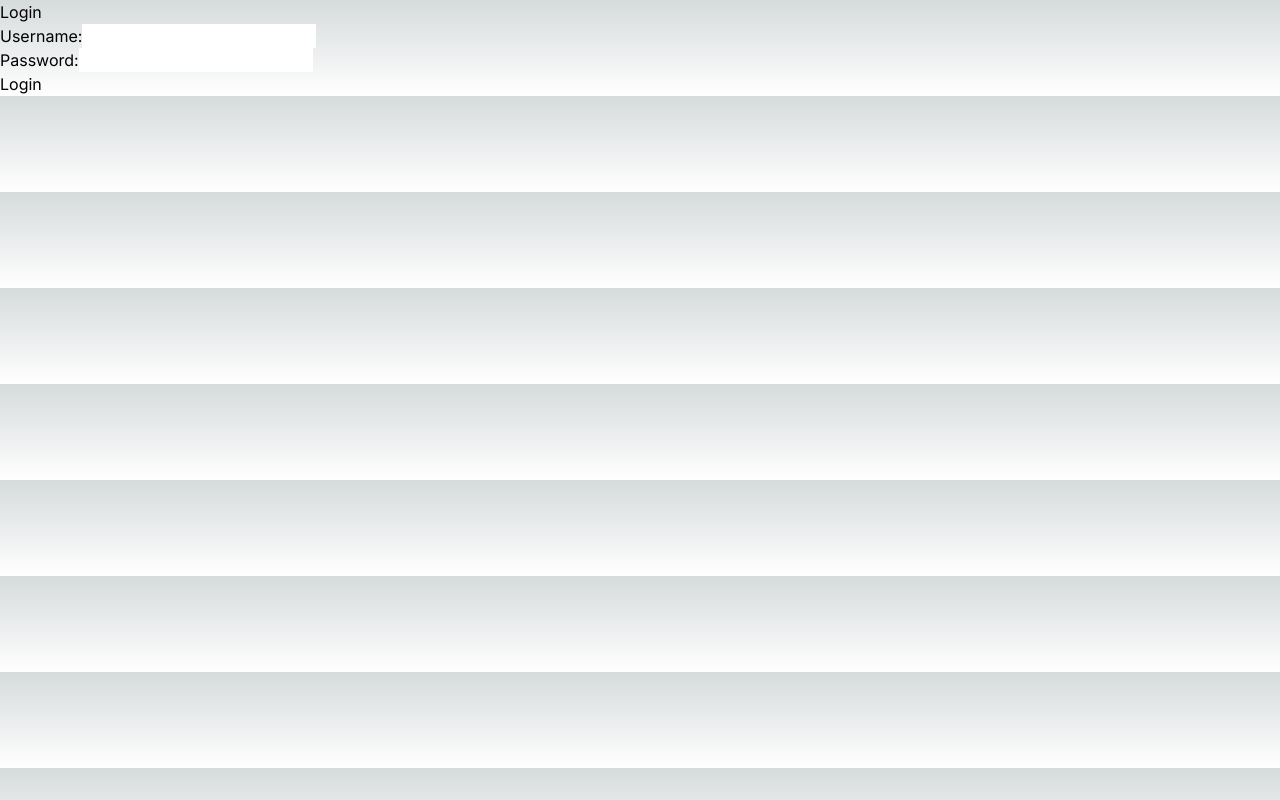
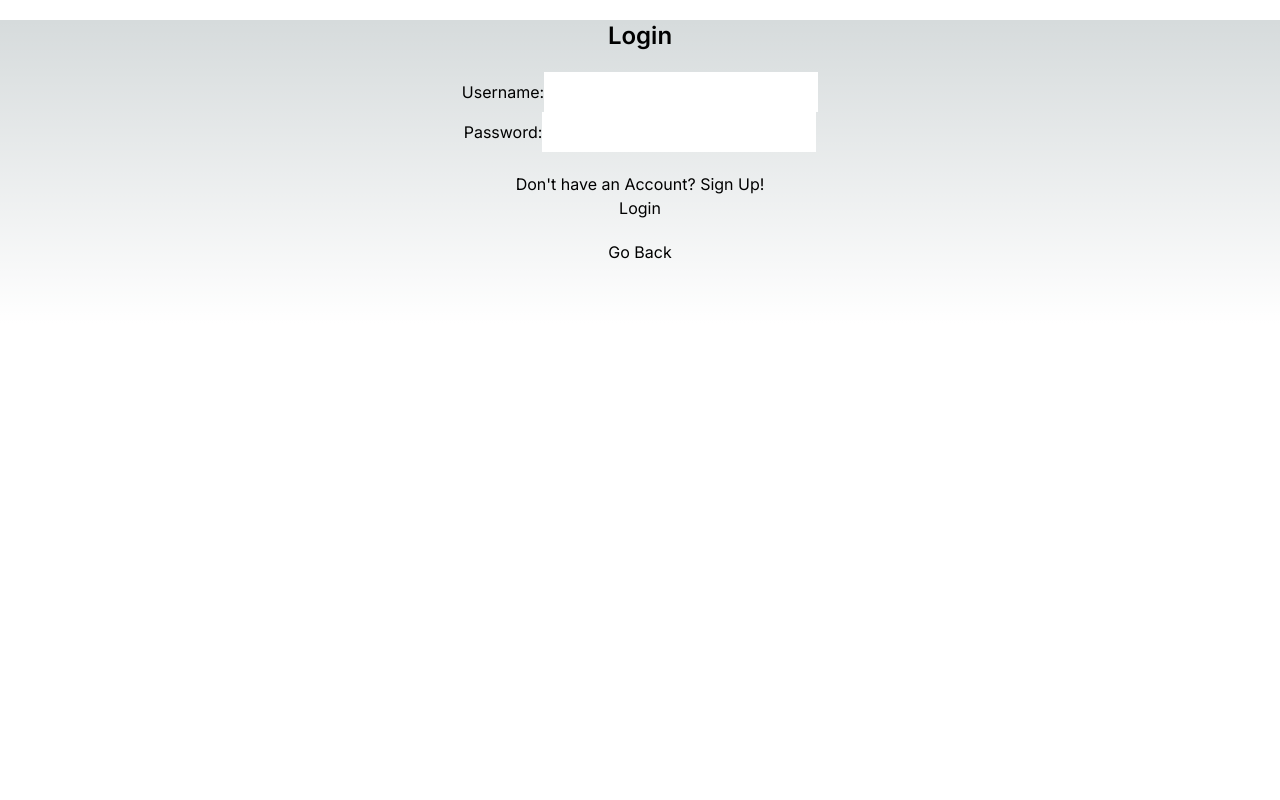
Before and after one commit to jonbiemond/promptlab, a Next.js app: page /login in a window 1280 px wide. Built offline with nearby package versions, Linux system fonts and the light colour scheme.

Commit message:
feat: update UI
- Update the User Authentication UI to functionally work for devs.
- Add the Sign in method to actually sign in without database info.
- Updated overall UI and Navigational Functionality to secure the UX design.

```diff
--- a/package.json
+++ b/package.json
@@ -46,6 +46,7 @@
     "@typescript-eslint/eslint-plugin": "^6.12.0",
     "@typescript-eslint/parser": "^6.13.1",
     "autoprefixer": "^10.0.1",
+    "daisyui": "^4.4.9",
     "dotenv": "^16.3.1",
     "eslint": "^8",
     "eslint-config-airbnb": "^19.0.4",
--- a/src/app/api/auth/[...nextauth]/options.tsx
+++ b/src/app/api/auth/[...nextauth]/route.ts
@@ -1,27 +1,25 @@
-import type { NextAuthOptions } from 'next-auth'
+import NextAuth from 'next-auth';
 import CredentialsProvider from 'next-auth/providers/credentials'
 
-export const options: NextAuthOptions = {
-
+export const authOptions  = {
     providers: [
-
         CredentialsProvider({
             name: "Credentials",
             credentials: {
                 username: {
                     label: "Username:",
                     type: "text",
-                    placeholder: "Username"
+                    // placeholder: "Username"
                 },
                 password: {
                     label: "Password:",
                     type: "password",
-                    placeholder: "Password"
+                    // placeholder: "Password"
                 }
             },
             async authorize(credentials) {
 
-                const user = { id: "0", name: "Sample", password: "Text" }
+                const user = { id: "1", name: "Sample", password: "12345" }
 
                 if (credentials?.username === user.name && credentials?.password === user.password) {
                     return user
@@ -32,3 +30,6 @@ export const options: NextAuthOptions = {
         })
     ],
 }
+const handler = NextAuth(authOptions)
+
+export { handler as GET, handler as POST }
--- a/src/app/api/auth/[...nextauth]/route.tsx
+++ /dev/null
@@ -1,6 +0,0 @@
-import NextAuth from 'next-auth';
-import { options } from './options'
-
-const handler = NextAuth(options)
-
-export { handler as GET, handler as POST }
--- a/src/app/goals/page.tsx
+++ b/src/app/goals/page.tsx
@@ -2,6 +2,7 @@
 
 import { useEffect, useState } from 'react';
 import { useRouter } from 'next/navigation';
+import Link from 'next/link';
 
 const Goals = () => {
   const router = useRouter();
@@ -28,13 +29,16 @@ const Goals = () => {
   ];
 
   return (
-    <div>
+    <div className='text-center items-center h-screen justify-center flex flex-col'>
       <h1>Engineering Goals</h1>
+      <br />
       <ul>
         {goals.map((goal, index) => (
           <li key={index}>{goal}</li>
         ))}
       </ul>
+      <br />
+      <Link href={'/messages'}>Go Back</Link>
     </div>
   );
 };
--- a/src/app/login/page.tsx
+++ b/src/app/login/page.tsx
@@ -2,6 +2,9 @@
 
 import { useState } from 'react';
 import { useRouter } from 'next/navigation';
+import Link from 'next/link';
+import { signIn } from 'next-auth/react';
+import { FormEvent } from 'react';
 
 const Login = () => {
 
@@ -9,28 +12,40 @@ const Login = () => {
   const [password, setPassword] = useState('');
   const router = useRouter();
 
-  const handleLogin = async (e: React.FormEvent) => {
 
+  const handleSubmit = async (e: FormEvent<HTMLFormElement>) => {
     e.preventDefault();
-    /*
-    login logic here
-    */
+
+    const formData = new FormData(e.currentTarget)
+    const result = await signIn('credentials', {
+      username: formData.get('username'),
+      password: formData.get('password'),
+      redirect: true,
+      callbackUrl: '/'
+    })
+
+    // if (res.ok && (res.status !== 500 || 400 )) {
+    //     router.push("/home")
+    //     router.refresh()
+    // }
     localStorage.setItem('isAuthenticated', 'true');
     router.push('/messages');
   };
 
   return (
-    <div>
-      <h1>Login</h1>
-      <form onSubmit={handleLogin}>
+    <div className='flex flex-col items-center my-5 text-center'>
+      <h1 className=' font-semibold text-2xl'>Login</h1>
+      <form className='my-5' onSubmit={handleSubmit}>
         <div>
           <label htmlFor="username">Username:</label>
           <input
             type="text"
             id="username"
+            name='pasword'
             value={username}
             onChange={(e) => setUsername(e.target.value)}
             required
+            className='text-black py-2 px-5'
           />
         </div>
         <div>
@@ -38,12 +53,18 @@ const Login = () => {
           <input
             type="password"
             id="password"
+            name='password'
             value={password}
             onChange={(e) => setPassword(e.target.value)}
             required
+            className='text-black py-2 px-5'
           />
         </div>
-        <button type="submit">Login</button>
+        <div className='flex flex-col my-5 '>
+          <Link href={'/signup'} className='hover:underline'>Don't have an Account? Sign Up!</Link>
+          <button type="submit">Login</button>
+          <Link href={'/'} className='hover:underline my-5'>Go Back</Link>
+        </div>
       </form>
     </div>
   );
--- a/src/app/messages/page.tsx
+++ b/src/app/messages/page.tsx
@@ -11,8 +11,6 @@ type MessageType = {
   text: string;
 };
 
-type HomeProps = {
-};
 
 export default function Messages() {
 
@@ -77,13 +75,13 @@ export default function Messages() {
   };
 
   return (
-    <div className={`container ${darkMode ? 'bg-black text-white' : 'bg-white text-black'}`}>
+    <div className={`container ${darkMode ? 'bg-black text-white w-screen' : 'bg-white text-black w-screen'}`}>
       <Head>
         <title>Conscious Learning</title>
         <link rel="icon" href="/favicon.ico" />
       </Head>
 
-      <header className="p-4 flex justify-between items-center">
+      <header className="p-4 flex justify-between items-center w-screen">
         <button onClick={toggleDarkMode} className="bg-gray-700 text-white px-4 py-2 rounded cursor-pointer">
           Toggle Dark Mode
         </button>
@@ -95,36 +93,38 @@ export default function Messages() {
         </Link>
       </header>
 
-      <div className="wrapper">
-        <main className="main-content flex-1 p-4">
-        <div className={`chat ${sidebarVisible ? 'with-sidebar' : ''}`}>
-      {messages.map((message, index) => (
-        <div key={index} className={message.type === 'user' ? 'userMessage' : 'botMessage'}>
-          <p className="text-left">{message.text}</p>
-        </div>
+      <div className="wrapper w-screen">
+        <main className="main-content flex-1 p-4 h-screen ">
+          <div className={`chat ${sidebarVisible ? 'with-sidebar' : ''}`}>
+            {messages.map((message, index) => (
+              <div key={index} className={message.type === 'user' ? 'userMessage' : 'botMessage'}>
+                <div className="chat chat-start">
+                  <p className="chat-bubble">{message.text}</p>
+                </div>
+              </div>
             ))}
-            <form onSubmit={handleSubmit} className="p-4">
+            <form onSubmit={handleSubmit} className="p-4 flex items-center justify-center ">
               <input
                 type="text"
                 id="request"
                 value={userMessage}
                 onChange={(e) => setUserMessage(e.target.value)}
                 placeholder="Send a message"
-                className="p-2 border border-gray-400 rounded mr-2"
+                className="p-2 w-11/12 border border-gray-400 rounded mr-2"
               />
               <input
                 type="submit"
                 value="Send"
-                className="bg-blue-500 text-white px-4 py-2 rounded cursor-pointer"
+                className="bg-blue-500 text-white px-10 py-2 rounded cursor-pointer"
               />
             </form>
           </div>
+          <footer className="p-4 flex justify-center items-center border-t border-gray-300">
+            Powered by ChatGPT
+          </footer>
         </main>
       </div>
 
-      <footer className="p-4 flex justify-center items-center border-t border-gray-300">
-        Powered by ChatGPT
-      </footer>
     </div>
   );
 }
--- a/src/app/page.tsx
+++ b/src/app/page.tsx
@@ -18,11 +18,13 @@ const Home = () => {
   };
 
   return (
-    <div>
-      <h1>Welcome!</h1>
+    <div className='flex flex-col justify-center items-center '>
+      <h1 className=' font-semibold text-2xl my-5'>Welcome!</h1>
       <p>Please select an option:</p>
-      <button onClick={handleLogin}>Login</button>
-      <button onClick={handleSignup}>Sign Up</button>
+      <div className='flex gap-5 my-2'>
+        <button onClick={handleLogin}>Login</button>
+        <button onClick={handleSignup}>Sign Up</button>
+      </div>
     </div>
   );
 };
--- a/src/app/signup/page.tsx
+++ b/src/app/signup/page.tsx
@@ -2,6 +2,7 @@
 
 import { useState } from 'react';
 import { useRouter } from 'next/navigation';
+import Link from 'next/link';
 
 const SignUp = () => {
 
@@ -9,7 +10,7 @@ const SignUp = () => {
   const [password, setPassword] = useState('');
   const router = useRouter();
 
-  const handleSignup = (e: React.FormEvent) => {
+  const handleSignUp = (e: React.FormEvent) => {
 
     e.preventDefault();
     /*
@@ -19,9 +20,9 @@ const SignUp = () => {
   };
 
   return (
-    <div>
-      <h1>Sign Up</h1>
-      <form onSubmit={handleSignup}>
+    <div className='flex flex-col items-center my-5 align-middle text-center'>
+      <h1 className=' font-semibold text-2xl'>Sign Up</h1>
+      <form className='my-5' onSubmit={handleSignUp}>
         <div>
           <label htmlFor="email">Email:</label>
           <input
@@ -30,6 +31,7 @@ const SignUp = () => {
             value={email}
             onChange={(e) => setEmail(e.target.value)}
             required
+            className='text-black py-2 px-5'
           />
         </div>
         <div>
@@ -40,9 +42,14 @@ const SignUp = () => {
             value={password}
             onChange={(e) => setPassword(e.target.value)}
             required
+            className='text-black py-2 px-5'
           />
         </div>
-        <button type="submit">Sign Up</button>
+        <div className='flex flex-col my-5 '>
+          <Link href={'/login'} className='hover:underline'>Already have an Account? Login HERE!</Link>
+          <button type="submit">Submit</button>
+          <Link href={'/'} className='hover:underline my-5'>Go Back</Link>
+        </div>
       </form>
     </div>
   );
--- a/tailwind.config.ts
+++ b/tailwind.config.ts
@@ -15,6 +15,6 @@ const config: Config = {
       },
     },
   },
-  plugins: [],
+  plugins: [require("daisyui")],
 }
 export default config
```
Also changed, not shown: 1 other file (tests, documents, lock files or other folders).
